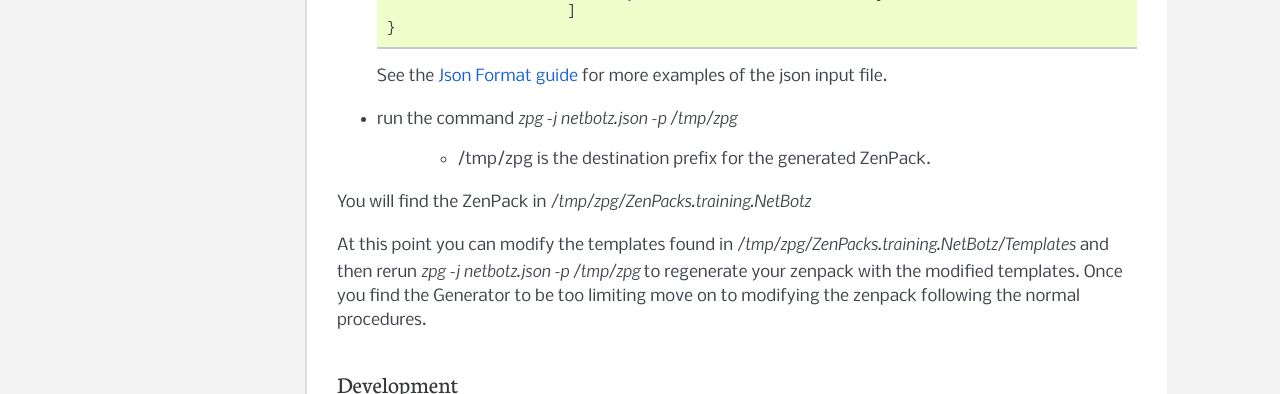
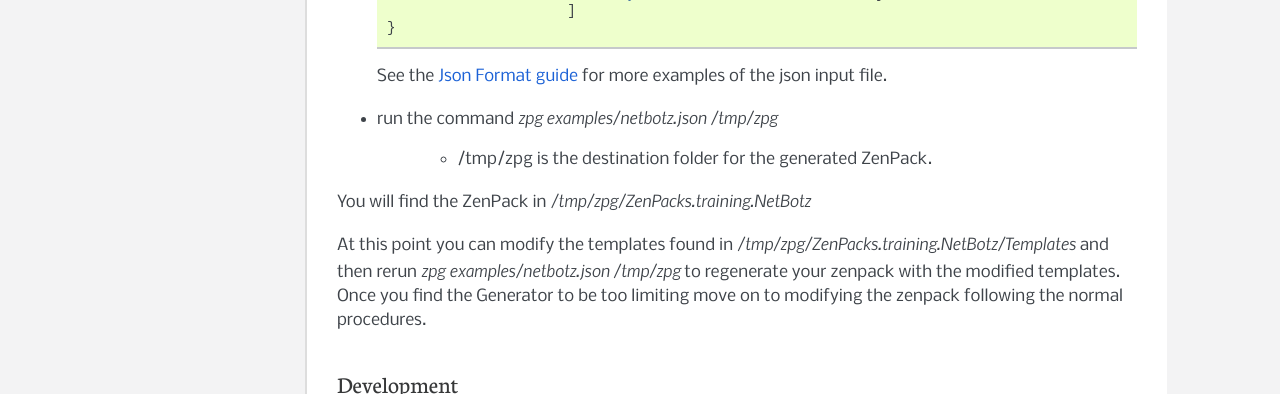
Before and after one commit to zenoss/ZenPackGenerator, a Sphinx documentation site: the page built from docs/zenpackgenerator.rst, in a window 1280 px wide. Shown: the part 1659-2053 px from the top of the page. Built offline with Sphinx 7.4.7, drawn with Linux system fonts in a browser that asks for light colours.

```diff
--- a/docs/usage.rst
+++ b/docs/usage.rst
@@ -9,7 +9,7 @@ Basic usage information can be generated from the Generators help mechanism.
 The most basic usage will involve creating a json input and then specifying a destination
 prefix for the ZenPack.
 
-* zpg -j :doc:`input.json <jsonformat>` -p /tmp/output
+* zpg :doc:`input.json <jsonformat>` /tmp/output
 
 Best practices indicate moving the input.json file into /tmp/output/*<ZenPack>* once you have run the generator.  You may wish to use the json again to regenerate the ZenPack.
 
--- a/docs/zenpackgenerator.rst
+++ b/docs/zenpackgenerator.rst
@@ -72,14 +72,14 @@ Quick Start
   .. include:: netbotzExample.txt
   See the :doc:`Json Format guide <jsonformat>` for more examples of the json input file.
 
-* run the command `zpg -j netbotz.json -p /tmp/zpg`
+* run the command `zpg examples/netbotz.json /tmp/zpg`
 
-    * /tmp/zpg is the destination prefix for the generated ZenPack.
+    * /tmp/zpg is the destination folder for the generated ZenPack.
 
 You will find the ZenPack in `/tmp/zpg/ZenPacks.training.NetBotz`
 
 At this point you can modify the templates found in `/tmp/zpg/ZenPacks.training.NetBotz/Templates`
-and then rerun `zpg -j netbotz.json -p /tmp/zpg` to regenerate your zenpack with the modified templates.  Once you find the Generator to be too limiting move on to modifying the zenpack following the normal procedures.
+and then rerun `zpg examples/netbotz.json /tmp/zpg` to regenerate your zenpack with the modified templates.  Once you find the Generator to be too limiting move on to modifying the zenpack following the normal procedures.
 
 Development
 -----------------------------------------------------------------------------
```
Also changed, not shown: 9 other files.
